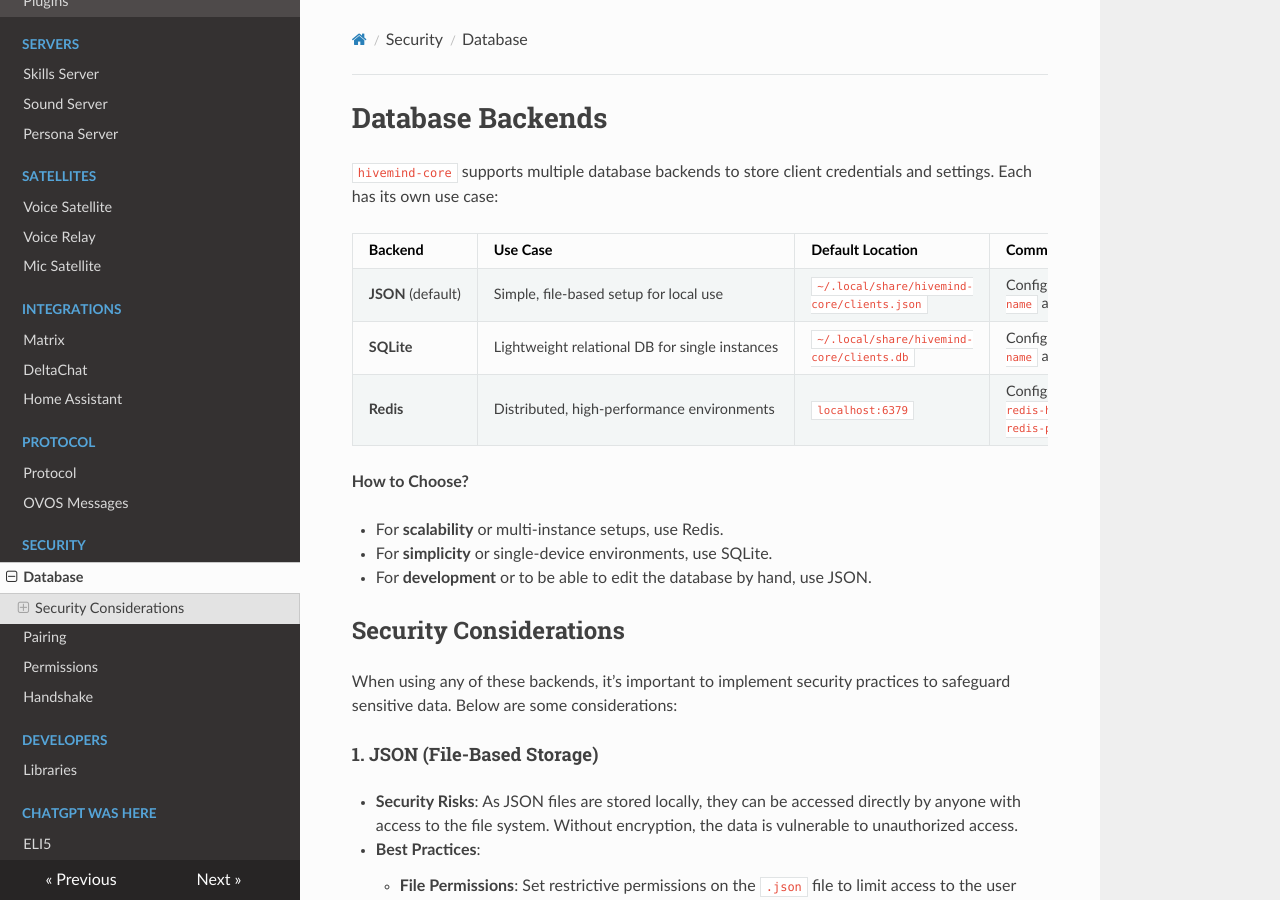
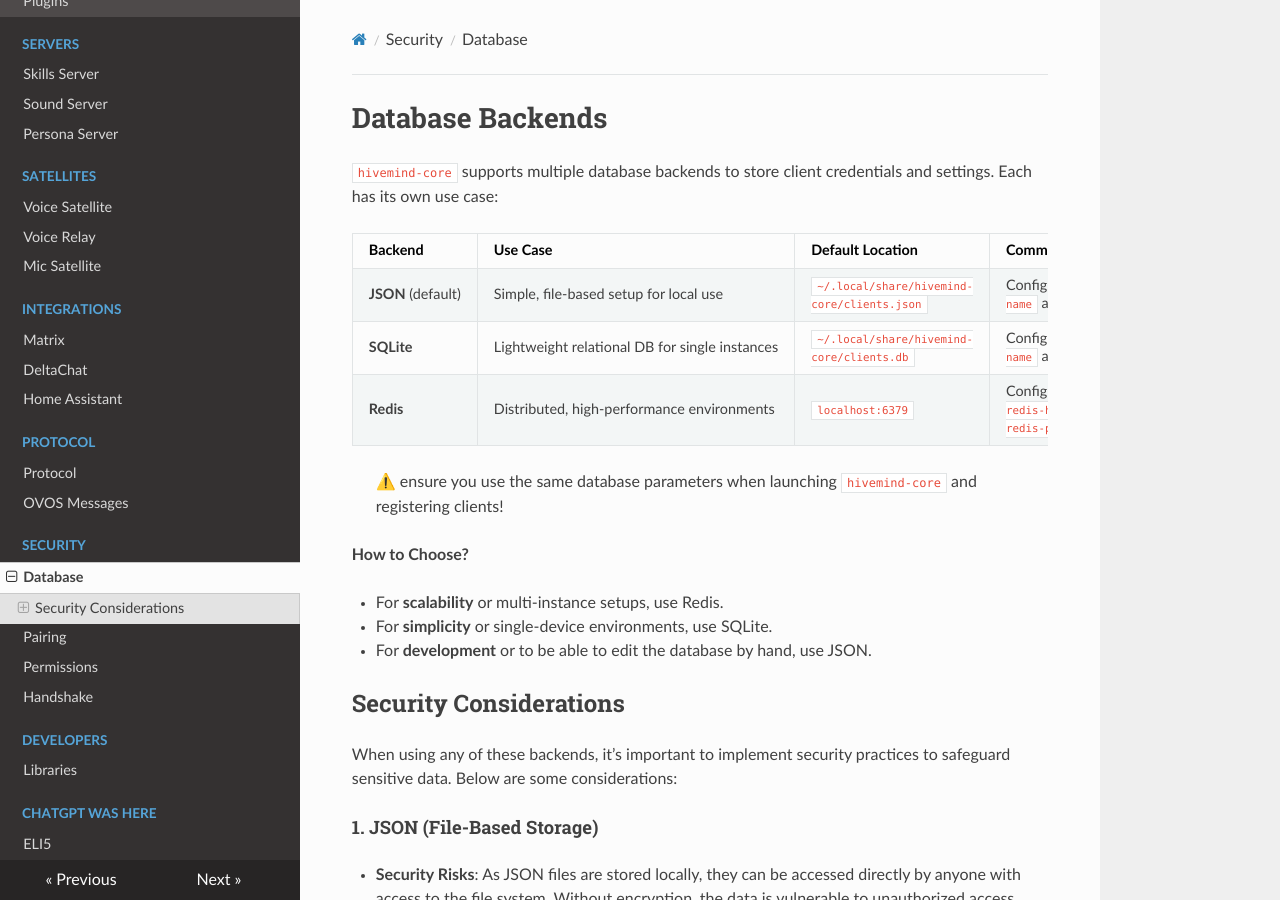
Before and after one commit to JarbasHiveMind/HiveMind-community-docs, an MkDocs documentation site: the page built from docs/17_database.md, in a window 1280 px wide and 900 px high. Built offline with MkDocs 1.6.1, drawn with Linux system fonts in a browser that asks for light colours; nearby versions of some CDN libraries.

Commit message:
note on db parameters

```diff
--- a/docs/17_database.md
+++ b/docs/17_database.md
@@ -7,6 +7,8 @@
 | **JSON** (default) | Simple, file-based setup for local use         | `~/.local/share/hivemind-core/clients.json` | Configurable via `--db-name` and `--db-folder`     |
 | **SQLite**         | Lightweight relational DB for single instances | `~/.local/share/hivemind-core/clients.db`   | Configurable via `--db-name` and `--db-folder`     |
 | **Redis**          | Distributed, high-performance environments     | `localhost:6379`                            | Configurable via `--redis-host` and `--redis-port` |
+
+> ⚠️ ensure you use the same database parameters when launching `hivemind-core` and registering clients!
 
 **How to Choose?**
 
```
